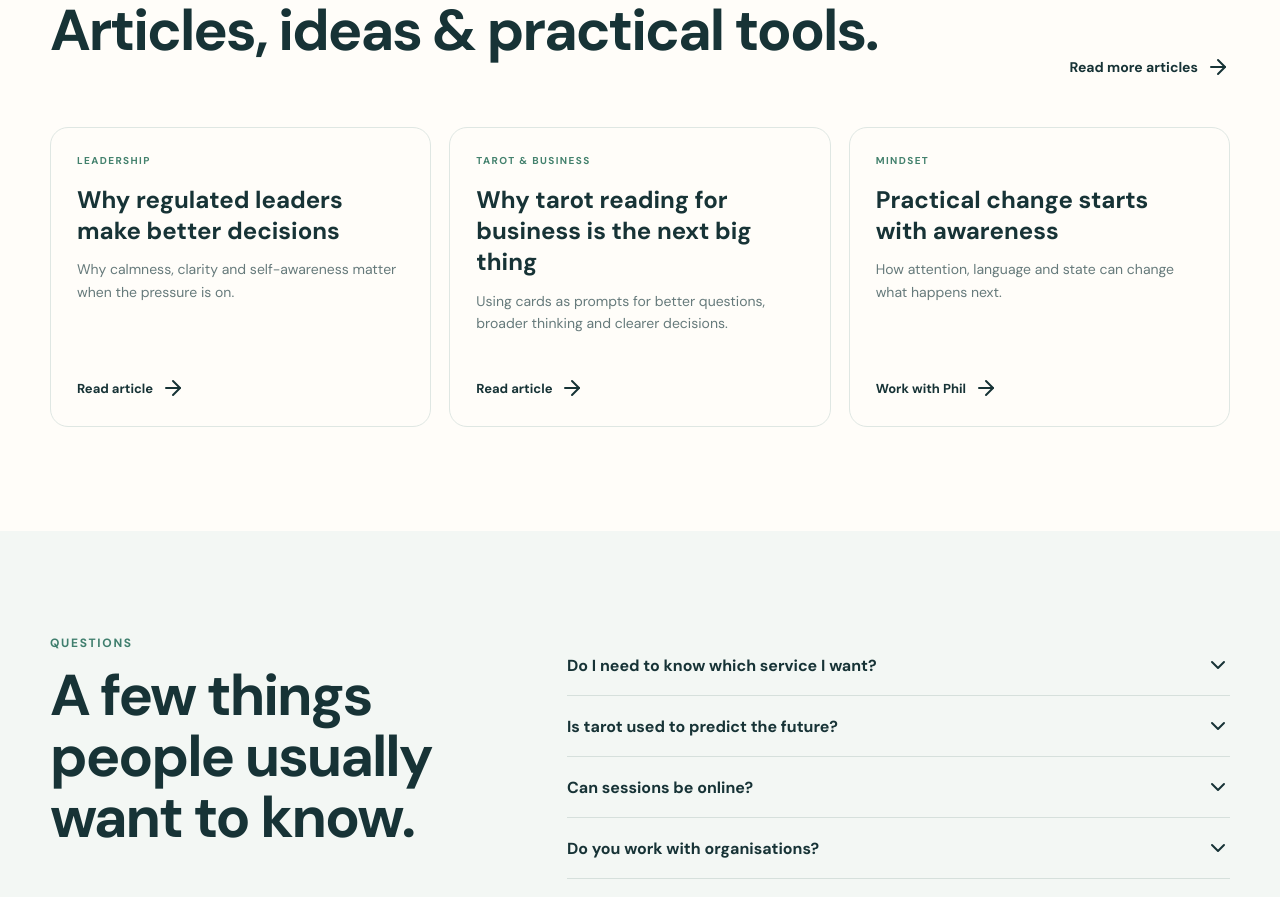
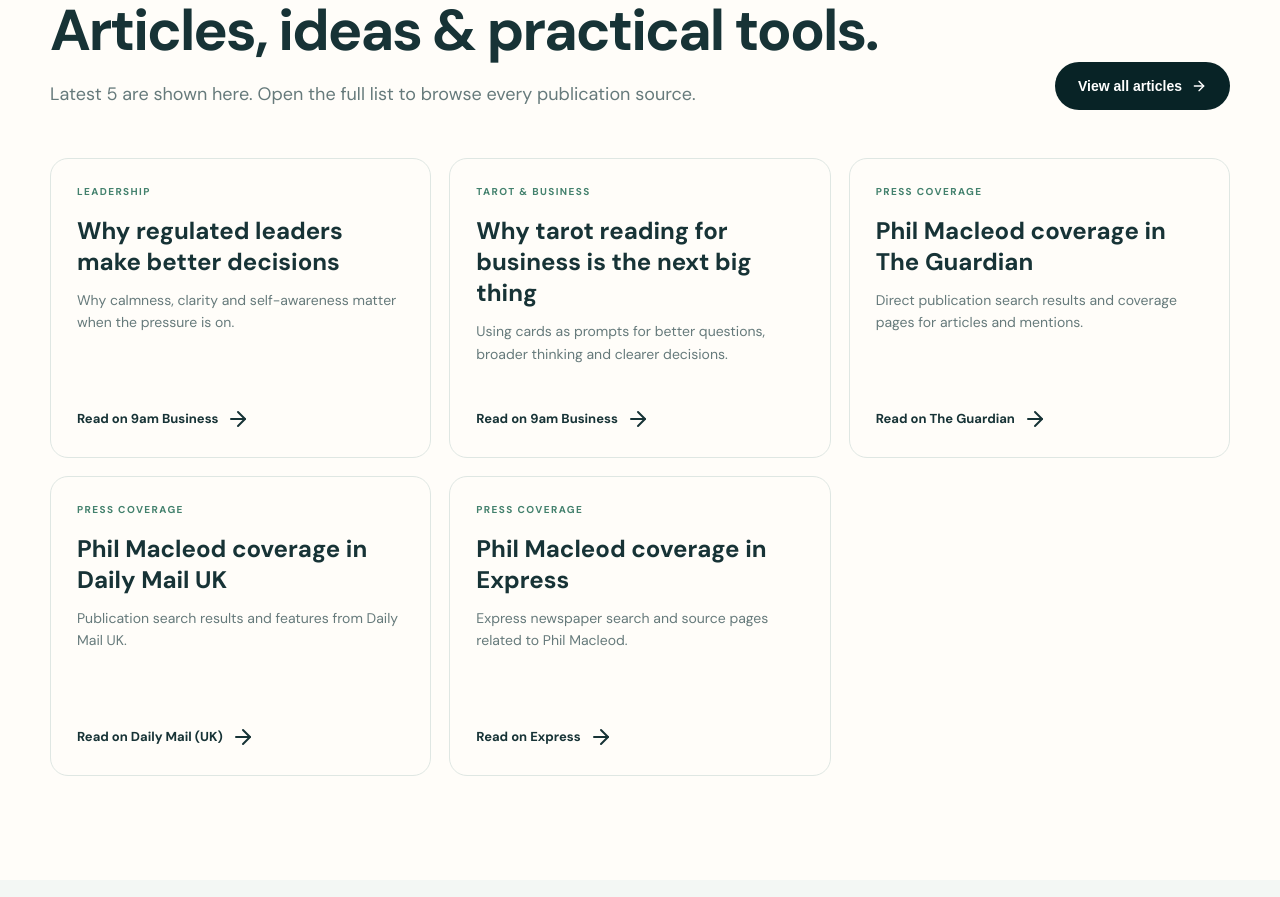
Before and after one commit to philElectricSuitcase/thought-reader, a React (Vite) app: page / in a window 1280 px wide. Shown: the part 6780-7677 px from the top of the page. Built offline with nearby package versions, Linux system fonts and the light colour scheme; a web font is replaced by a local one.

Commit message:
updated articles

```diff
--- a/src/main.jsx
+++ b/src/main.jsx
@@ -71,6 +71,58 @@ const tarotOffers = [
   ['Tarot for Mindfulness', 'Use tarot as a structured tool for reflection, awareness and personal growth.'],
   ['1-to-1 Tarot Training', 'Learn Phil’s practical, non-predictive approach to reading the cards with confidence.'],
   ['Tarot Workshops', 'Engaging group workshops for personal insight, teams, events and wellbeing programmes.']
+];
+
+const pressArticles = [
+  {
+    publication: '9am Business',
+    category: 'Leadership',
+    title: 'Why regulated leaders make better decisions',
+    summary: 'Why calmness, clarity and self-awareness matter when the pressure is on.',
+    url: 'https://9ambusiness.co.uk/columnist/why-regulated-leaders-make-better-decisions/'
+  },
+  {
+    publication: '9am Business',
+    category: 'Tarot & Business',
+    title: 'Why tarot reading for business is the next big thing',
+    summary: 'Using cards as prompts for better questions, broader thinking and clearer decisions.',
+    url: 'https://9ambusiness.co.uk/exclusive/why-tarot-reading-for-business-is-the-next-big-thing/'
+  },
+  {
+    publication: 'The Guardian',
+    category: 'Press Coverage',
+    title: 'Phil Macleod coverage in The Guardian',
+    summary: 'Direct publication search results and coverage pages for articles and mentions.',
+    url: 'https://www.theguardian.com/search?q=Phil%20Macleod'
+  },
+  {
+    publication: 'Daily Mail (UK)',
+    category: 'Press Coverage',
+    title: 'Phil Macleod coverage in Daily Mail UK',
+    summary: 'Publication search results and features from Daily Mail UK.',
+    url: 'https://www.dailymail.com/home/search.html?query=phil+macleod&channel=home&page=1'
+  },
+  {
+    publication: 'Express',
+    category: 'Press Coverage',
+    title: 'Phil Macleod coverage in Express',
+    summary: 'Express newspaper search and source pages related to Phil Macleod.',
+    url: 'https://www.express.co.uk/search?s=Phil%20Macleod'
+  },
+  {
+    publication: 'Daily Mail Ireland',
+    category: 'Press Coverage',
+    title: 'Phil Macleod coverage in Daily Mail Ireland',
+    summary: 'Daily Mail Ireland pages and related search coverage links.',
+    url: 'https://www.dailymail.co.uk/news/ireland/index.html'
+  },
+  {
+    publication: 'Daily Mail US',
+    category: 'Press Coverage',
+    title: 'Phil Macleod coverage in Daily Mail US',
+    summary: 'US edition coverage pages and related source links.',
+    url: 'https://www.dailymail.co.uk/ushome/index.html'
+  }
 ];
 
 const commonAreas = [
@@ -162,6 +214,9 @@ function App(){
   const [isSubmitting, setIsSubmitting] = useState(false);
   const [submitFeedback, setSubmitFeedback] = useState({ error: false, message: '' });
   const [openAreas, setOpenAreas] = useState({});
+  const [isPressModalOpen, setIsPressModalOpen] = useState(false);
+
+  const latestPressArticles = pressArticles.slice(0, 5);
 
   const emailjsPublicKey = import.meta.env.VITE_EMAILJS_PUBLIC_KEY || import.meta.env.REACT_APP_EMAILJS_PUBLIC_KEY;
   const emailjsServiceId = import.meta.env.VITE_EMAILJS_SERVICE_ID || import.meta.env.REACT_APP_EMAILJS_SERVICE_ID;
@@ -289,15 +344,15 @@ function App(){
         <div className="container retreat-inner"><div><span className="eyebrow light">FULLY MASTER YOUR MIND</span><h2>Step away from the noise.<br/>Come back thinking differently.</h2><p>Immersive retreat experiences combining mindset, hypnotherapy, reflection, relaxation and practical personal-development work.</p></div><a className="button primary" href="https://www.thought-reader.co.uk/retreat" target="_blank" rel="noreferrer">Explore retreats <ArrowRight size={18}/></a></div>
       </section>
 
-      <section className="section articles">
-        <div className="container"><div className="section-heading row-heading"><div><span className="eyebrow">THINKING OUT LOUD</span><h2>Articles, ideas & practical tools.</h2></div><a className="text-link" href="https://9ambusiness.co.uk" target="_blank" rel="noreferrer">Read more articles <ArrowRight/></a></div>
+      <section className="section articles" id="blogs">
+        <div className="container"><div className="section-heading row-heading"><div><span className="eyebrow">THINKING OUT LOUD</span><h2>Articles, ideas & practical tools.</h2><p>Latest 5 are shown here. Open the full list to browse every publication source.</p></div><button type="button" className="button dark" onClick={()=>setIsPressModalOpen(true)}>View all articles <ArrowRight size={16}/></button></div>
           <div className="article-grid">
-            <article><span>LEADERSHIP</span><h3>Why regulated leaders make better decisions</h3><p>Why calmness, clarity and self-awareness matter when the pressure is on.</p><a href="https://9ambusiness.co.uk/columnist/why-regulated-leaders-make-better-decisions/" target="_blank" rel="noreferrer">Read article <ArrowRight/></a></article>
-            <article><span>TAROT & BUSINESS</span><h3>Why tarot reading for business is the next big thing</h3><p>Using cards as prompts for better questions, broader thinking and clearer decisions.</p><a href="https://9ambusiness.co.uk/exclusive/why-tarot-reading-for-business-is-the-next-big-thing/" target="_blank" rel="noreferrer">Read article <ArrowRight/></a></article>
-            <article><span>MINDSET</span><h3>Practical change starts with awareness</h3><p>How attention, language and state can change what happens next.</p><a href="#contact">Work with Phil <ArrowRight/></a></article>
+            {latestPressArticles.map((item)=><article key={`${item.publication}-${item.title}`}><span>{item.category.toUpperCase()}</span><h3>{item.title}</h3><p>{item.summary}</p><a href={item.url} target="_blank" rel="noreferrer">Read on {item.publication} <ArrowRight/></a></article>)}
           </div>
         </div>
       </section>
+
+      {isPressModalOpen ? <div className="press-modal-backdrop" role="dialog" aria-modal="true" aria-label="All published articles"><div className="press-modal"><div className="press-modal-head"><h3>All Published Articles & Press Links</h3><button type="button" onClick={()=>setIsPressModalOpen(false)} aria-label="Close articles list"><X size={18}/></button></div><div className="press-modal-list">{pressArticles.map((item)=><article className="press-modal-item" key={`modal-${item.publication}-${item.title}`}><span>{item.publication}</span><h4>{item.title}</h4><p>{item.summary}</p><a href={item.url} target="_blank" rel="noreferrer">Open source <ArrowRight size={15}/></a></article>)}</div></div></div> : null}
 
       <section className="faq section soft"><div className="container faq-grid"><div><span className="eyebrow">QUESTIONS</span><h2>A few things people usually want to know.</h2></div><div>{[
         ['Do I need to know which service I want?','No. Start with what you want to change or improve. Phil can help identify the most useful way to approach it.'],
--- a/src/styles.css
+++ b/src/styles.css
@@ -42,3 +42,114 @@
 #common-areas .service-card.is-collapsed h3 {
 	margin-bottom: 10px;
 }
+
+.articles .row-heading p {
+	margin: 0;
+}
+
+.press-modal-backdrop {
+	position: fixed;
+	inset: 0;
+	background: rgba(8, 35, 38, 0.72);
+	backdrop-filter: blur(4px);
+	z-index: 40;
+	display: grid;
+	place-items: center;
+	padding: 20px;
+}
+
+.press-modal {
+	width: min(980px, 100%);
+	max-height: min(84vh, 920px);
+	overflow: hidden;
+	background: #fffdf9;
+	border: 1px solid var(--line);
+	border-radius: 18px;
+	box-shadow: 0 22px 80px rgba(0, 0, 0, 0.22);
+	display: grid;
+	grid-template-rows: auto 1fr;
+}
+
+.press-modal-head {
+	display: flex;
+	align-items: center;
+	justify-content: space-between;
+	gap: 16px;
+	padding: 18px 22px;
+	border-bottom: 1px solid var(--line);
+}
+
+.press-modal-head h3 {
+	margin: 0;
+	font-size: 22px;
+	letter-spacing: -0.02em;
+	color: var(--ink);
+}
+
+.press-modal-head button {
+	border: 1px solid var(--line);
+	border-radius: 10px;
+	background: white;
+	width: 36px;
+	height: 36px;
+	display: grid;
+	place-items: center;
+	cursor: pointer;
+}
+
+.press-modal-list {
+	overflow: auto;
+	padding: 18px 22px 22px;
+	display: grid;
+	gap: 12px;
+}
+
+.press-modal-item {
+	border: 1px solid var(--line);
+	border-radius: 14px;
+	background: white;
+	padding: 16px;
+}
+
+.press-modal-item span {
+	font-size: 11px;
+	letter-spacing: 0.12em;
+	text-transform: uppercase;
+	color: #43816d;
+	font-weight: 700;
+}
+
+.press-modal-item h4 {
+	margin: 8px 0 8px;
+	font-size: 19px;
+	letter-spacing: -0.02em;
+}
+
+.press-modal-item p {
+	margin: 0 0 10px;
+	color: var(--muted);
+	line-height: 1.55;
+	font-size: 14px;
+}
+
+.press-modal-item a {
+	display: inline-flex;
+	align-items: center;
+	gap: 7px;
+	font-weight: 700;
+	font-size: 13px;
+}
+
+@media(max-width:620px){
+	.press-modal-head h3 {
+		font-size: 18px;
+	}
+
+	.press-modal-list {
+		padding: 14px;
+	}
+
+	.press-modal-item h4 {
+		font-size: 17px;
+	}
+}
```
Also changed, not shown: 5 other files (tests, documents, lock files or other folders).
